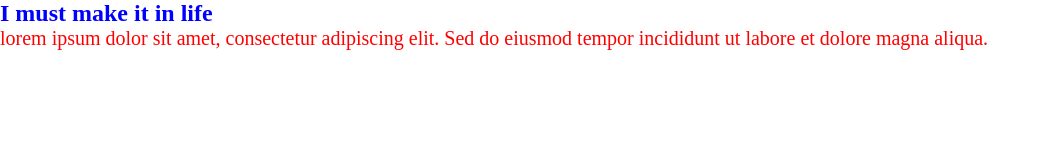
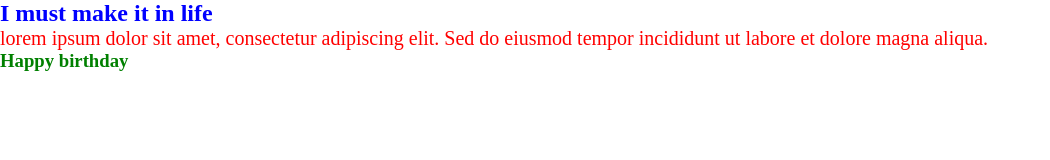
Before and after one commit to OlachiFaith/okere-olachi, a website: page index.html in a window 1280 px wide. Shown: the whole page, without its empty margins (0-1050 px from the left). Drawn offline with Linux system fonts and the light colour scheme.

Commit message:
about me

```diff
--- a/index.css
+++ b/index.css
@@ -9,3 +9,6 @@
     color: red;
     font-size: 20px;
 }
+h3{
+    color: green;
+}
--- a/index.html
+++ b/index.html
@@ -11,5 +11,6 @@
         <h2>I must make it in life</h2>
         <p>lorem ipsum dolor sit amet, consectetur adipiscing elit. Sed do eiusmod tempor incididunt ut labore et dolore magna aliqua.</p>
     </div>
+    <h3>Happy birthday</h3>
 </body>
 </html>
```
